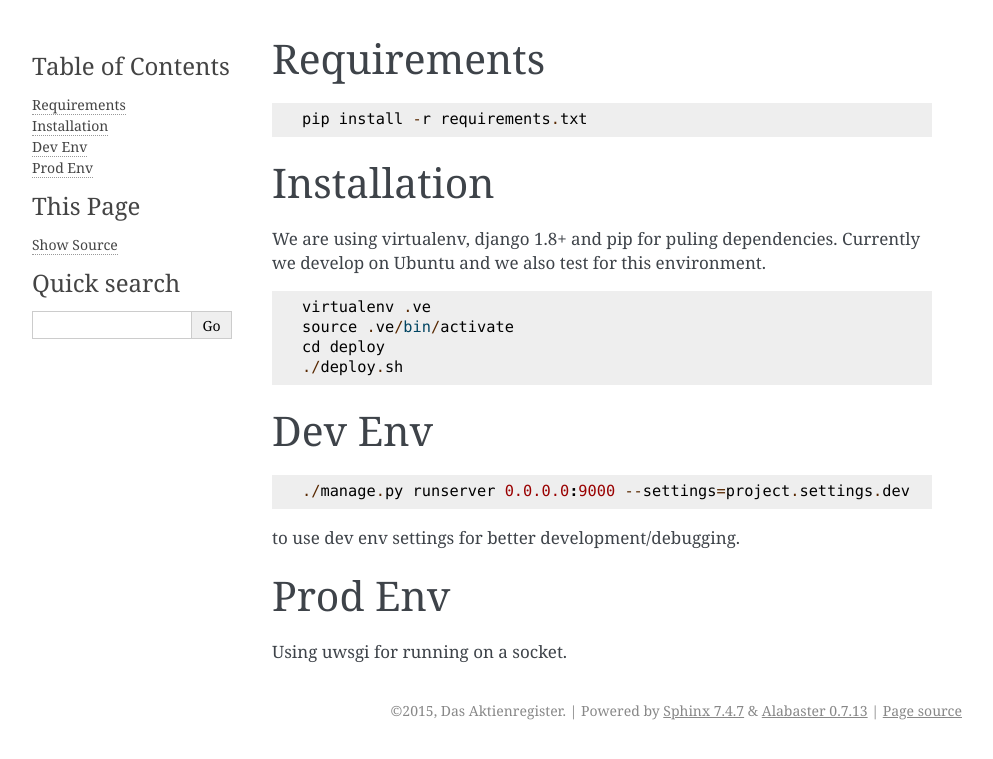
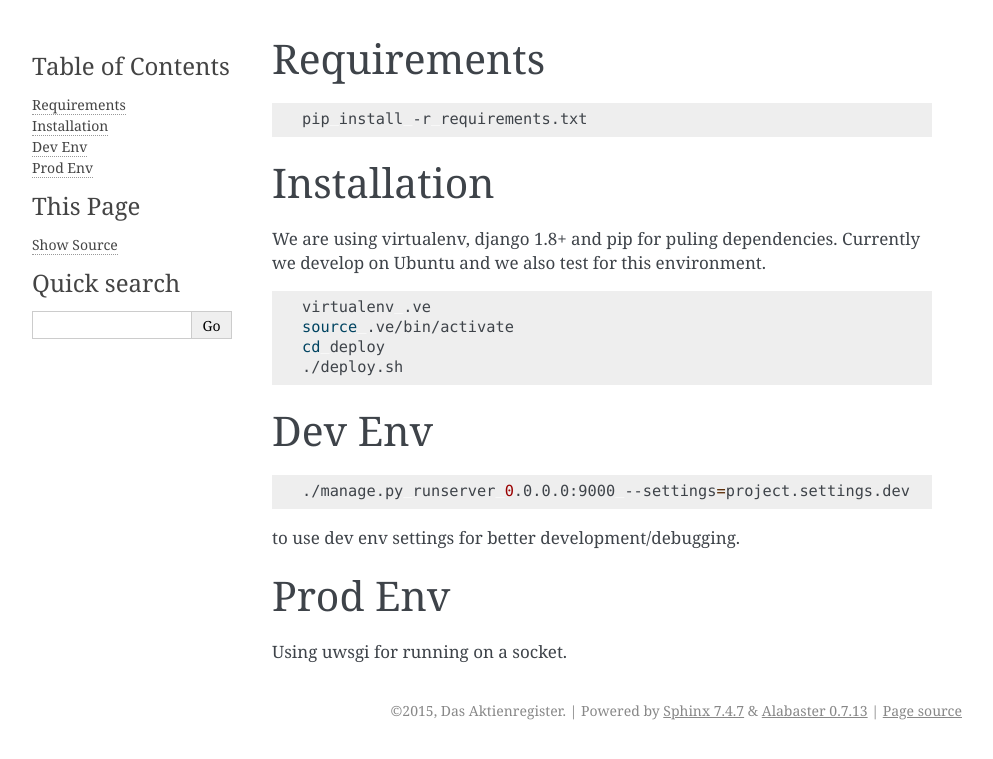
Before and after one commit to ngvtuan/darg, a Sphinx documentation site: the page built from docs/index.rst, in a window 1280 px wide. Shown: the top 759 px of the page, without its empty margins (148-1141 px from the left). Built offline with Sphinx 7.4.7, drawn with Linux system fonts in a browser that asks for light colours; formulas are drawn with MathJax 3; part of the change alters nothing that is shown.

Commit message:
fixed rst syntax

```diff
--- a/docs/index.rst
+++ b/docs/index.rst
@@ -1,7 +1,7 @@
 Requirements
 ==================
 
-.. code-block ::
+.. code-block :: shell
 
     pip install -r requirements.txt
 
@@ -11,7 +11,7 @@ Installation
 
 We are using virtualenv, django 1.8+ and pip for puling dependencies. Currently we develop on Ubuntu and we also test for this environment.
 
-.. code-block ::
+.. code-block :: shell
 
     virtualenv .ve
     source .ve/bin/activate
@@ -21,7 +21,7 @@ We are using virtualenv, django 1.8+ and pip for puling dependencies. Currently
 Dev Env
 =======================
 
-.. code-block ::
+.. code-block :: shell
 
     ./manage.py runserver 0.0.0.0:9000 --settings=project.settings.dev
 
```
